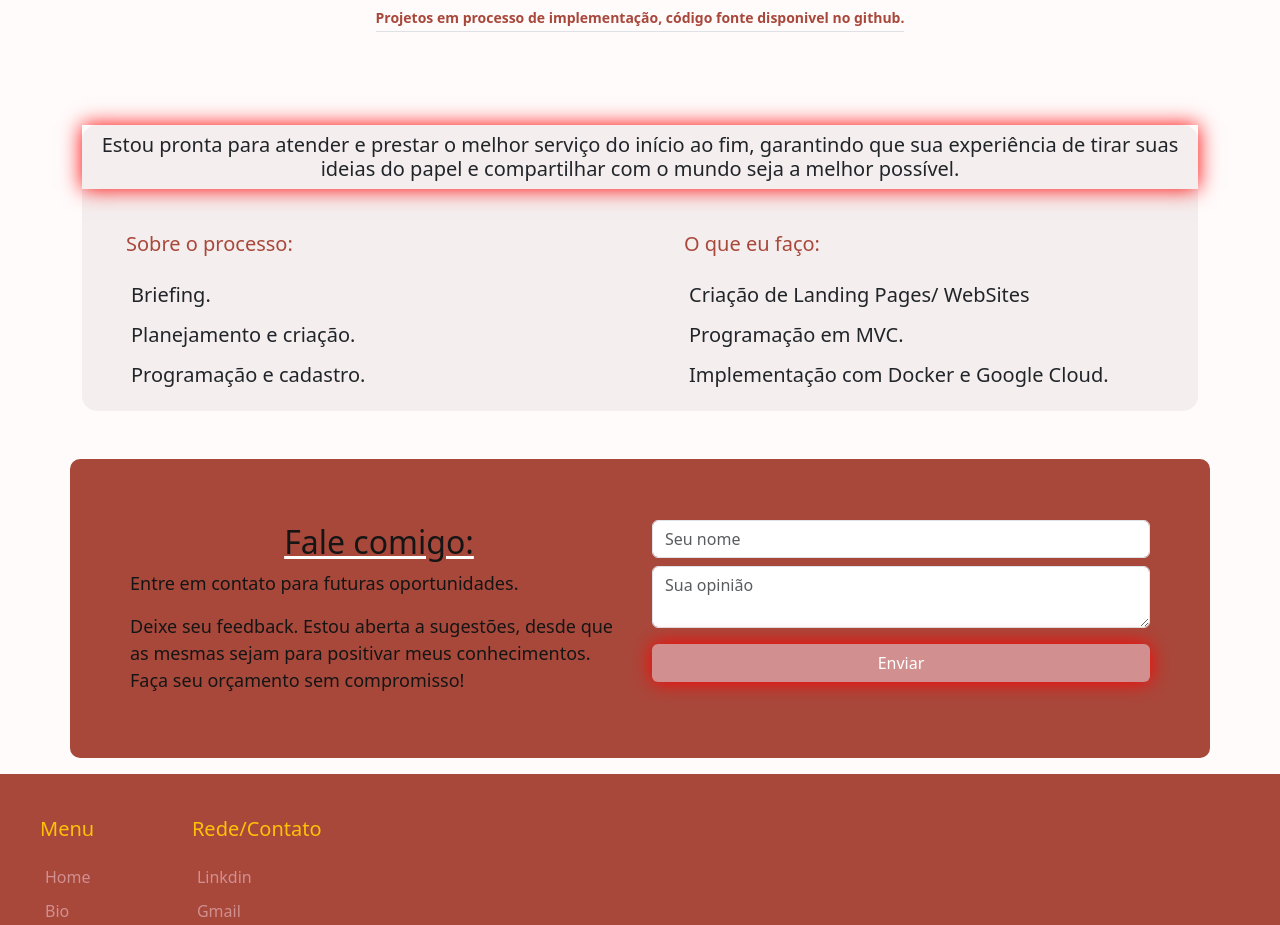
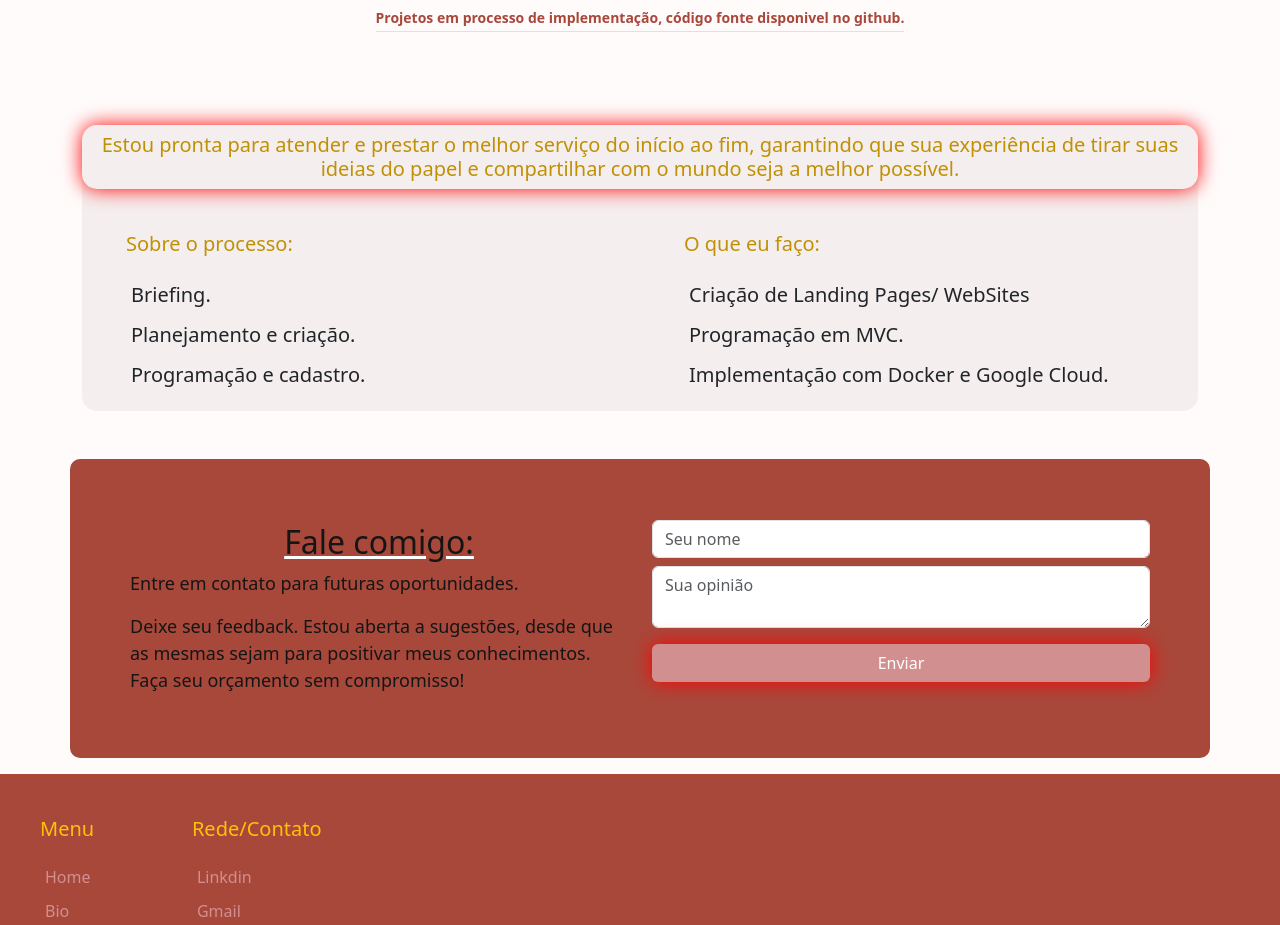
Before and after one commit to Vick-Ferreira/Portfolio2-0, a website: page Frontend/index.html in a window 1280 px wide. Shown: the part 2781-3706 px from the top of the page. Drawn offline with nearby package versions, Linux system fonts and the light colour scheme; no server answers; a web font is replaced by a local one.

Commit message:
last deploy of the night

```diff
--- a/Frontend/css/estilo.scss
+++ b/Frontend/css/estilo.scss
@@ -257,12 +257,14 @@ height: 100%;
 }
 .processosMarketing h1{
   box-shadow: 0 0 20px rgb(255, 2, 2);
+  border-radius: 15px;
   margin-bottom: 40px;
+  color: #c09104;
 
 }
 
 .processosMarketing p{
-  color: $font-secundary;
+  color: #c09104;
 
 }
 .liServicos li{
```
Also changed, not shown: Frontend/css/estilo.css, 1 other file.
